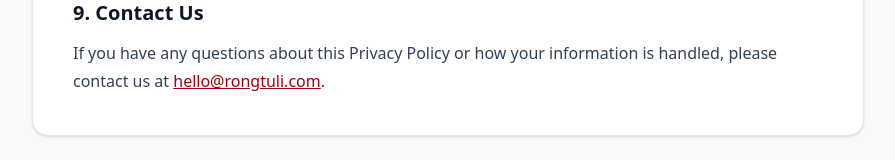
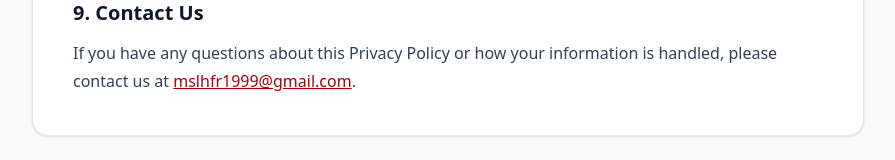
Before and after one commit to 2030mslhudden-prog/rongtuli-app, a Next.js app: page /privacy-policy in a window 1280 px wide. Shown: the part 1618-1778 px from the top of the page, without its empty margins (192-1087 px from the left). Built offline with nearby package versions, Linux system fonts and the light colour scheme.

Commit message:
Replace placeholder legal-page emails

```diff
--- a/src/app/privacy-policy/page.tsx
+++ b/src/app/privacy-policy/page.tsx
@@ -101,7 +101,7 @@ export default function PrivacyPolicyPage() {
             <h2 className="mb-3 text-xl font-semibold text-slate-900">9. Contact Us</h2>
             <p>
               If you have any questions about this Privacy Policy or how your information is handled, please
-              contact us at <a href="mailto:hello@rongtuli.com" className="font-medium text-primary underline">hello@rongtuli.com</a>.
+              contact us at <a href="mailto:mslhfr1999@gmail.com" className="font-medium text-primary underline">mslhfr1999@gmail.com</a>.
             </p>
           </section>
         </div>
--- a/src/app/return-refund-policy/page.tsx
+++ b/src/app/return-refund-policy/page.tsx
@@ -99,7 +99,7 @@ export default function ReturnRefundPolicyPage() {
             <h2 className="mb-3 text-xl font-semibold text-slate-900">8. Contact</h2>
             <p>
               For refund requests, order issues, delivery concerns, or complaint resolution, please contact us at
-              <a href="mailto:hello@rongtuli.com" className="font-medium text-primary underline"> hello@rongtuli.com</a>.
+              <a href="mailto:mslhfr1999@gmail.com" className="font-medium text-primary underline"> mslhfr1999@gmail.com</a>.
             </p>
           </section>
         </div>
--- a/src/app/terms/page.tsx
+++ b/src/app/terms/page.tsx
@@ -133,7 +133,7 @@ export default function TermsPage() {
             <h2 className="mb-3 text-xl font-semibold text-slate-900">12. Contact</h2>
             <p>
               For account, payment, refund, privacy, or legal inquiries, please contact us at
-              <a href="mailto:hello@rongtuli.com" className="font-medium text-primary underline"> hello@rongtuli.com</a>.
+              <a href="mailto:mslhfr1999@gmail.com" className="font-medium text-primary underline"> mslhfr1999@gmail.com</a>.
             </p>
           </section>
         </div>
```
